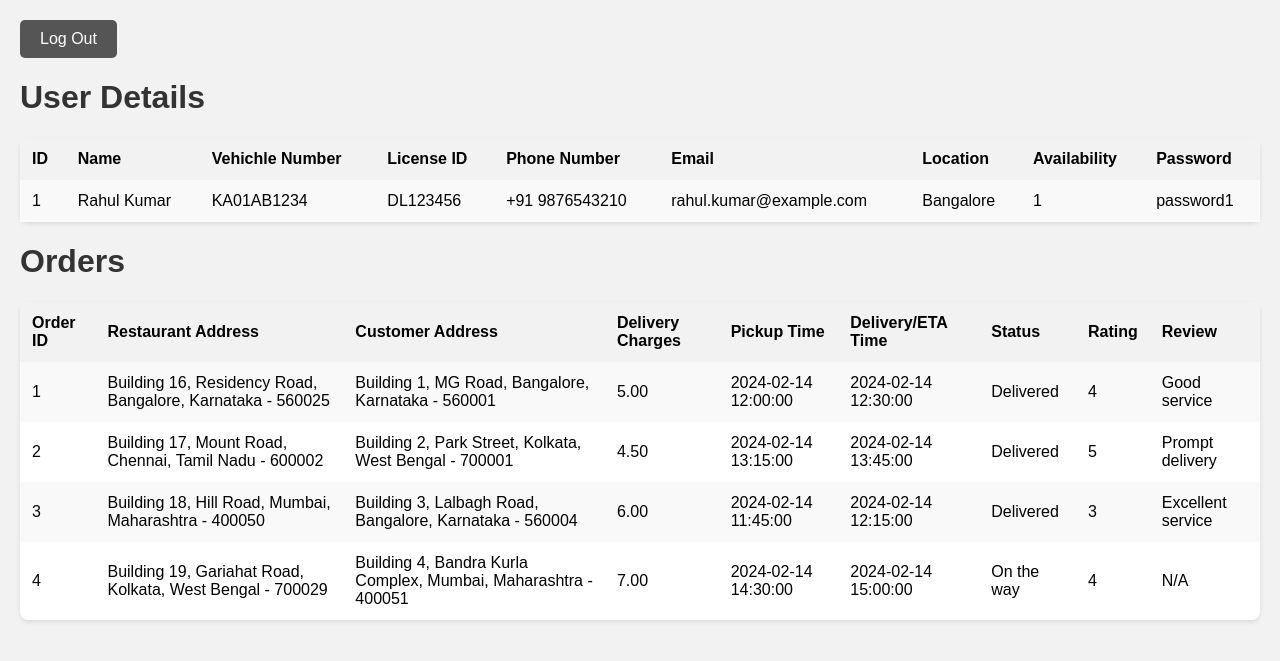
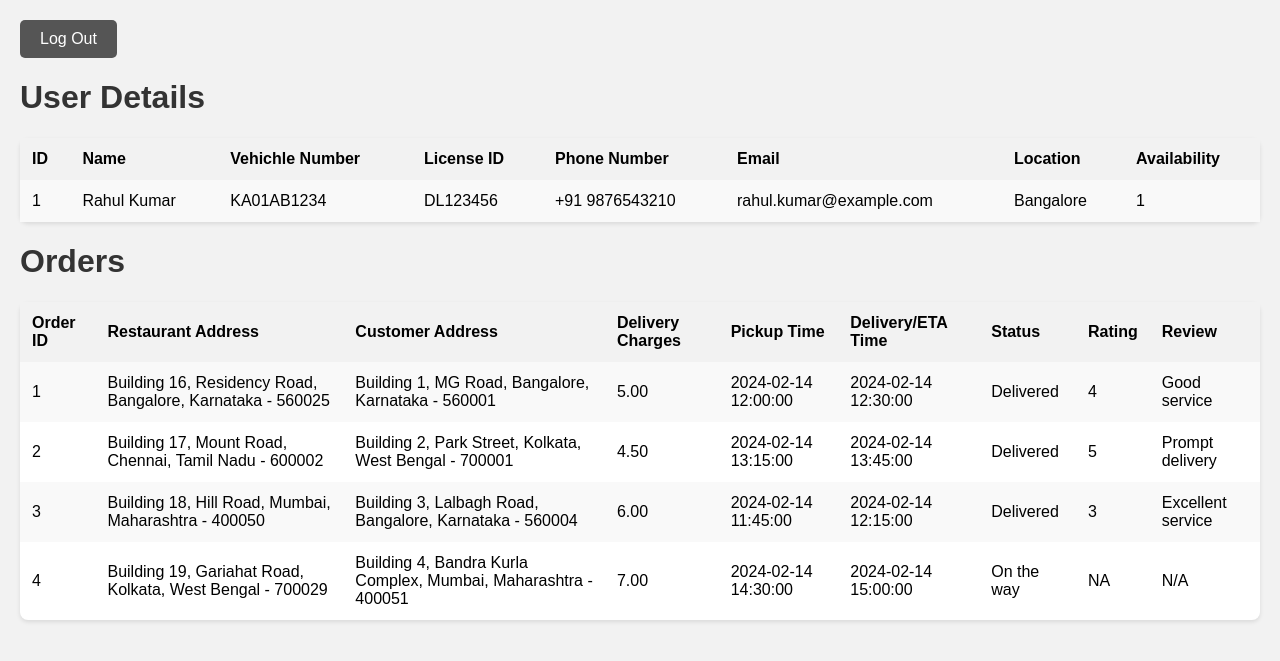
Before and after one commit to Shriyash1234/Food_Delivery_System, a Flask app: page /delivery_dashboard in a window 1280 px wide. Shown: the top 661 px of the page. Run offline with Flask 3, Linux system fonts and the light colour scheme; a user stored in the database is signed in; data comes from the database, SQL or seed files in the repository; some libraries are stand-ins or nearby versions.

Commit message:
Some changes in styling and changed the password

```diff
--- a/app.py
+++ b/app.py
@@ -13,7 +13,7 @@ app = Flask(__name__,static_url_path="/static")
 app.secret_key = 'Top_secret'
 app.config['MYSQL_HOST'] = 'localhost'
 app.config['MYSQL_USER'] = 'root'
-app.config['MYSQL_PASSWORD'] = 'shriyash123'
+app.config['MYSQL_PASSWORD'] = 'Enter your password'
 app.config['MYSQL_DB'] = 'food_delivery_system'
 mysql = MySQL(app)
 # try:
@@ -500,7 +500,7 @@ def ordersummary():
     # rest_name = cursor.fetchone()[0]
     cursor.close()
     # flash("Order successfully submitted.")
-    return render_template('customers/ordersummary.html', total_price=amount, items=ordered_items, rest_name="rest_name")
+    return redirect(url_for('userdetails'))
 
 @app.route('/delivery_dashboard', methods=['GET', 'POST'])
 def index_deliveryagent():
@@ -508,11 +508,6 @@ def index_deliveryagent():
     cur = mysql.connection.cursor()
     cur.execute("SELECT * FROM Delivery WHERE agent_id = %s", (agent_id,))
     delivery_data = cur.fetchall()
-    # cur.execute()
-
-    # cur.execute("SELECT * FROM Delivery_Agent WHERE agent_id = %s", (agent_id,))
-    # agent_data = cur.fetchall()
-    # print(agent_data)
     delivery_data_columns = [col[0] for col in cur.description]
     delivery = [dict(zip(delivery_data_columns, row)) for row in delivery_data]
     for delivery_item in delivery:
--- a/static/CSS/home.css
+++ b/static/CSS/home.css
@@ -13,6 +13,9 @@ body{
     min-height: 100vh;
     padding-bottom: 30px;
     width: 100vw;
+}
+.header-button{
+    color: #fff !important;
 }
 @media all and (min-width:1400px) {
     .Front{
--- a/templates/customers/menu.html
+++ b/templates/customers/menu.html
@@ -29,11 +29,6 @@
         {% for food in food_items %}
         <div class="col-md-6 col-lg-4">
           <div class="menu-item">
-            <img
-              src="{{ food.item_image }}"
-              class="img-fluid mb-3"
-              alt="{{ food.item_name }}"
-            />
             <h5>{{ food.item_name }}</h5>
             <p>Price: {{ food.item_price }}</p>
             <p>Rating: {{ food.item_rating }}</p>
--- a/templates/delivery/index.html
+++ b/templates/delivery/index.html
@@ -17,7 +17,6 @@
             <th>Email</th>
             <th>Location</th>
             <th>Availability</th>
-            <th>Password</th>
         </tr>
         <tr>
             <td>{{ agent.agent_id }}</td>
@@ -28,7 +27,6 @@
             <td>{{ agent.email }}</td>
             <td>{{ agent.location }}</td>
             <td>{{ agent.availability }}</td>
-            <td>{{ agent.password }}</td>
         </tr>
     </table>
     <h1>Orders</h1>
@@ -53,7 +51,11 @@
             <td>{{ delivery.pickup_time }}</td>
             <td>{{ delivery.delivery_time }}</td>
             <td>{{ delivery.delivery_status }}</td>
-            <td>{{ delivery.delivery_rating }}</td>
+            {% if delivery.delivery_status == "On the way" %}
+                <td>NA</td>
+            {% else %}
+                <td>{{ delivery.delivery_rating }}</td>
+            {% endif %}
             <td>{{ delivery.delivery_review }}</td>
 
         </tr>
--- a/templates/home.html
+++ b/templates/home.html
@@ -38,7 +38,7 @@
         <div class="Home-text">
             <h1 class="Home-heading">Get your Food<br> Delivery at your<br> Doorstep</h1>
             <p class="Home-para">Check the website and get our ice cream, snacks,<br>
-                drinks, pastries van in 10 minutes.</p>
+                drinks, pastries in 10 minutes.</p>
             <img src="./static/Assets/Images/food-delivery-rider.png" class="Home-text-img"></img>
             <a href="{{ url_for('signup') }}"><button class="home-get-started">Get Started</button></a>
         </div>
--- a/templates/restaurants/details.html
+++ b/templates/restaurants/details.html
@@ -71,7 +71,6 @@
       </table>
       <h2 style="margin-top: 30px;">Menu</h2>
       <div style="margin-top: 20px !important;" class="my-5">
-      <h2>Menu</h2>
       <div class="container my-5">
         <a href="{{ url_for('add_item') }}" type="button" class="btn btn-primary">Add Item</a>
         <div class="row">
```
